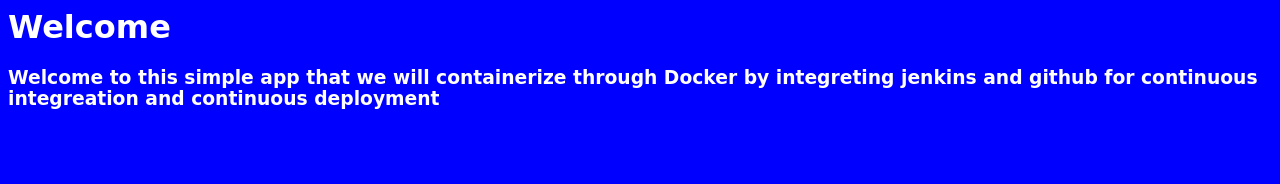
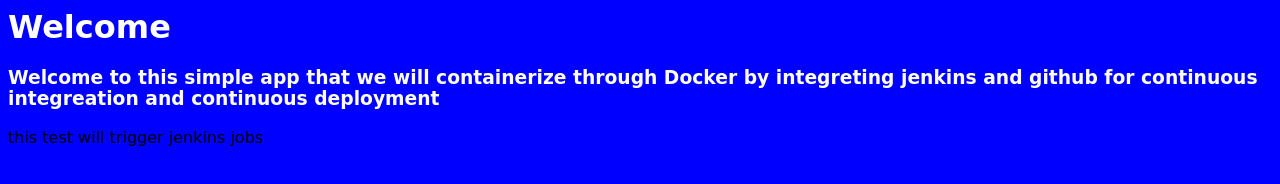
Before and after one commit to tmtkobedmx8/capstone, a plain HTML site: page index.html in a window 1280 px wide. Drawn offline with Linux system fonts and the light colour scheme.

Commit message:
Added paragraph

```diff
--- a/index.html
+++ b/index.html
@@ -6,5 +6,6 @@
   <body>
     <h1 class="text-style">Welcome</h1>
     <h3 class="text-style">Welcome to this simple app that we will containerize through Docker by integreting jenkins and github for continuous integreation and continuous deployment</h3>
+    <p>this test will trigger jenkins jobs</p>
   </body>
 </html>
```
